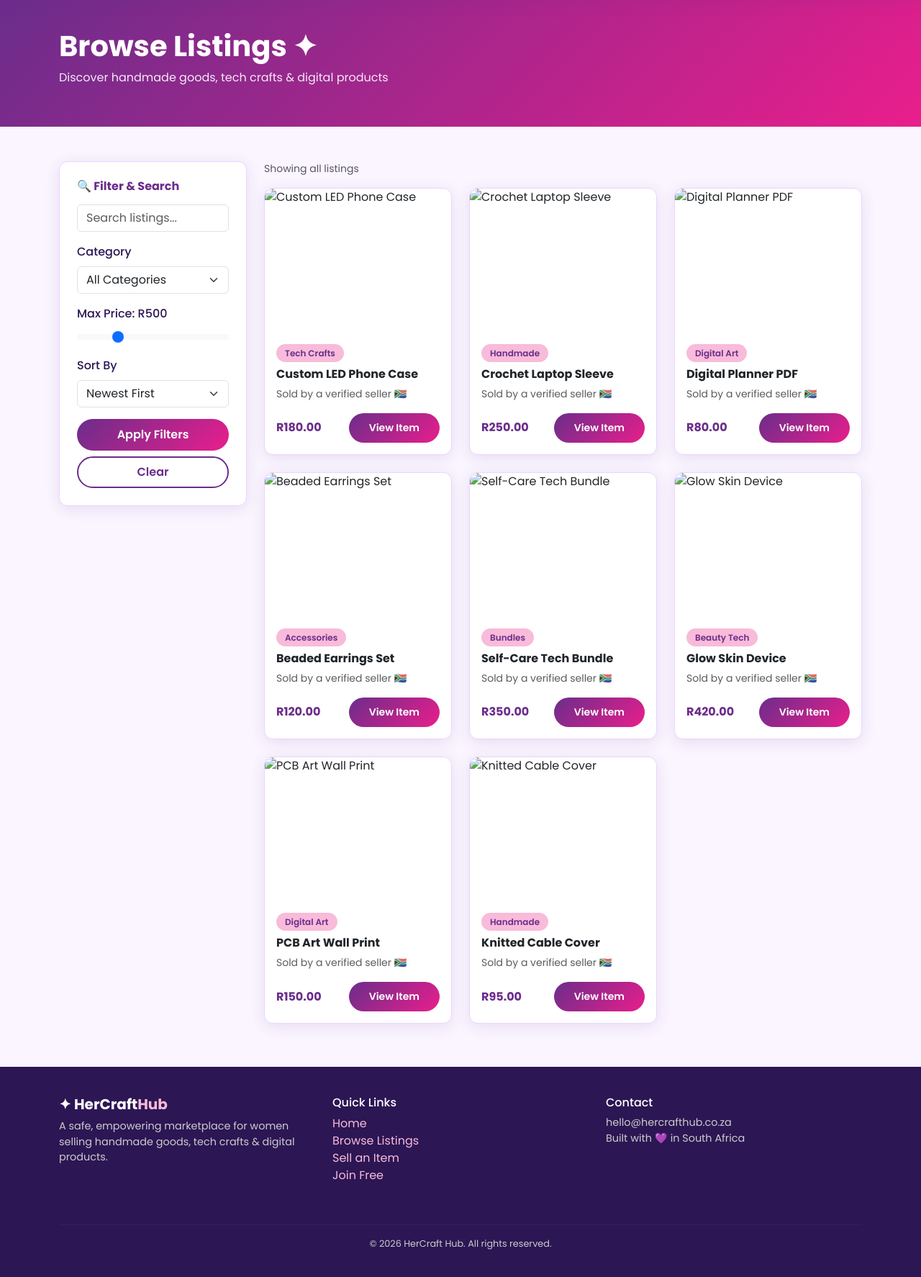
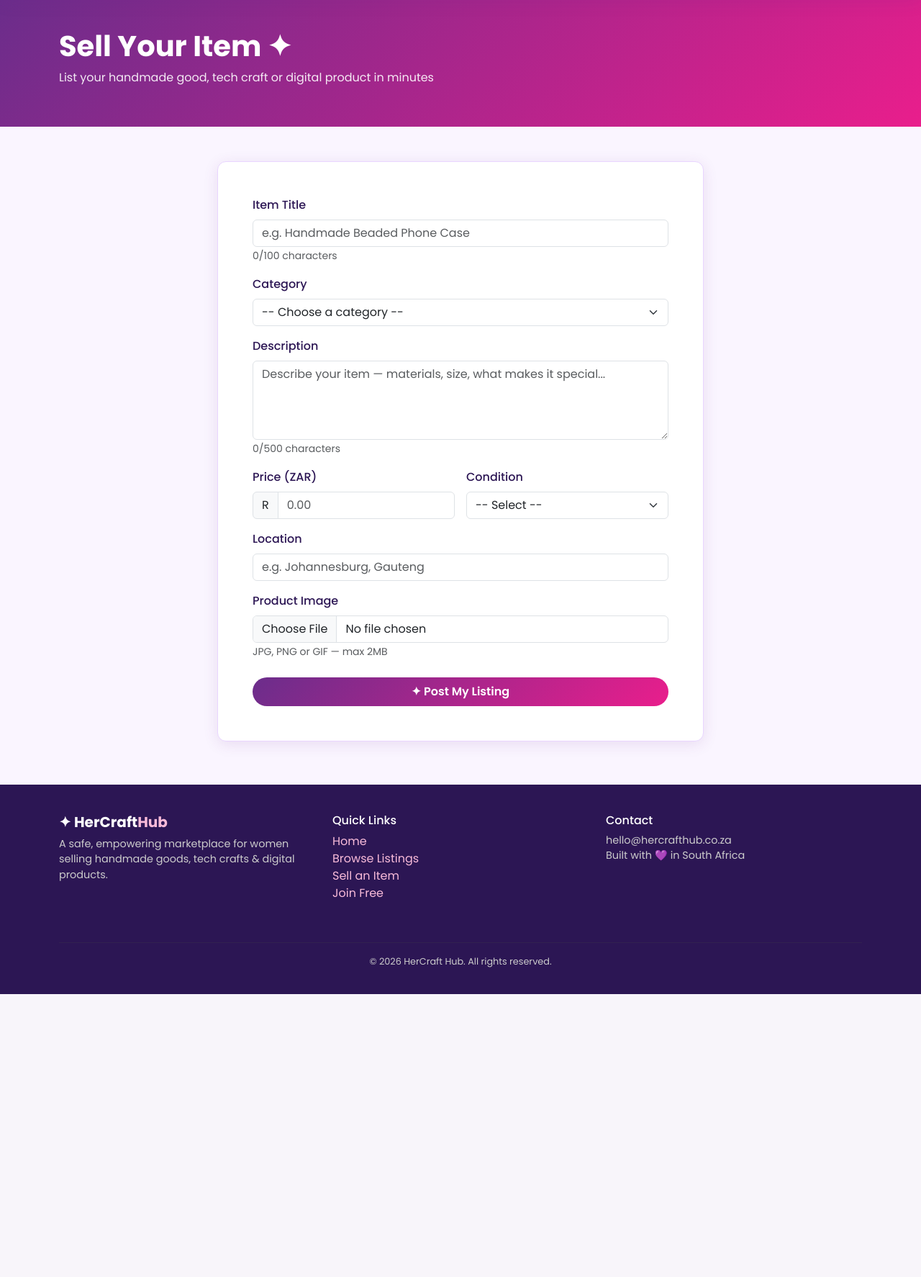
Before and after one commit to AYA310-MAX/hercrafthub, a PHP site: page /sell.php in a window 1280 px wide. Shown: the part 63-1837 px from the top of the page at 72% size. After the commit the page ends 1444 px from the top, so only its background shows below. Run offline with PHP 8.4, Linux system fonts and the light colour scheme; some libraries are stand-ins or nearby versions.

Commit message:
add all front-end pages - home, register, login, browse, sell, listing

```diff
--- a/sell.php
+++ b/sell.php
@@ -4,7 +4,7 @@
 <head>
   <meta charset="UTF-8">
   <meta name="viewport" content="width=device-width, initial-scale=1">
-  <title>Browse Listings – HerCraft Hub</title>
+  <title>Sell an Item – HerCraft Hub</title>
   <link href="https://cdn.jsdelivr.net/npm/bootstrap@5.3.0/dist/css/bootstrap.min.css" rel="stylesheet">
   <link rel="stylesheet" href="css/style.css">
 </head>
@@ -12,30 +12,34 @@
 
 <?php include 'includes/navbar.php'; ?>
 
-<!-- ── Page Header ── -->
 <section style="background:linear-gradient(135deg,#6B2D8B,#E91E8C);padding:40px 0;color:white;">
   <div class="container">
-    <h1 style="font-weight:700;">Browse Listings ✦</h1>
-    <p style="opacity:0.9;">Discover handmade goods, tech crafts &amp; digital products</p>
+    <h1 style="font-weight:700;">Sell Your Item ✦</h1>
+    <p style="opacity:0.9;">List your handmade good, tech craft or digital product in minutes</p>
   </div>
 </section>
 
-<div class="container my-5">
-  <div class="row g-4">
+<div class="container my-5" style="max-width:700px;">
+  <div class="card p-4 p-md-5">
 
-    <!-- ── Sidebar Filters ── -->
-    <div class="col-lg-3">
-      <div class="card p-4">
-        <h6 class="fw-bold mb-3" style="color:var(--purple);">🔍 Filter &amp; Search</h6>
+    <?php if(isset($_SESSION['error'])): ?>
+      <div class="alert alert-danger"><?= $_SESSION['error']; unset($_SESSION['error']); ?></div>
+    <?php endif; ?>
 
-        <!-- Search box -->
-        <input type="text" id="searchInput" class="form-control mb-3"
-               placeholder="Search listings...">
+    <form action="php/sell_action.php" method="POST" enctype="multipart/form-data" id="sellForm">
 
-        <!-- Category filter -->
-        <label class="form-label fw-500">Category</label>
-        <select id="categoryFilter" class="form-select mb-3">
-          <option value="">All Categories</option>
+      <div class="mb-3">
+        <label class="form-label">Item Title</label>
+        <input type="text" name="title" class="form-control"
+               placeholder="e.g. Handmade Beaded Phone Case"
+               maxlength="100" required>
+        <small class="text-muted"><span id="titleCount">0</span>/100 characters</small>
+      </div>
+
+      <div class="mb-3">
+        <label class="form-label">Category</label>
+        <select name="category" class="form-select" required>
+          <option value="">-- Choose a category --</option>
           <option value="Tech Crafts">💻 Tech Crafts</option>
           <option value="Handmade">🧵 Handmade</option>
           <option value="Digital Art">🎨 Digital Art</option>
@@ -43,82 +47,61 @@
           <option value="Bundles">📦 Bundles</option>
           <option value="Beauty Tech">✨ Beauty Tech</option>
         </select>
-
-        <!-- Price range -->
-        <label class="form-label fw-500">Max Price: <span id="priceLabel">R500</span></label>
-        <input type="range" id="priceRange" class="form-range mb-3"
-               min="0" max="2000" value="500" step="50">
-
-        <!-- Sort -->
-        <label class="form-label fw-500">Sort By</label>
-        <select id="sortFilter" class="form-select mb-3">
-          <option value="newest">Newest First</option>
-          <option value="price-low">Price: Low to High</option>
-          <option value="price-high">Price: High to Low</option>
-        </select>
-
-        <button class="btn btn-primary w-100" id="applyFilters">Apply Filters</button>
-        <button class="btn btn-outline-primary w-100 mt-2" id="clearFilters">Clear</button>
-      </div>
-    </div>
-
-    <!-- ── Listings Grid ── -->
-    <div class="col-lg-9">
-
-      <!-- Results count -->
-      <div class="d-flex justify-content-between align-items-center mb-3">
-        <span class="text-muted small" id="resultsCount">Showing all listings</span>
       </div>
 
-      <div class="row g-4" id="listingsGrid">
-        <?php
-          // Placeholder listings — replaced with real DB data in Phase 3
-          $items = [
-            [1,"Custom LED Phone Case","Tech Crafts",  180,"purple"],
-            [2,"Crochet Laptop Sleeve","Handmade",     250,"pink"],
-            [3,"Digital Planner PDF",  "Digital Art",   80,"teal"],
-            [4,"Beaded Earrings Set",  "Accessories",  120,"coral"],
-            [5,"Self-Care Tech Bundle","Bundles",      350,"amber"],
-            [6,"Glow Skin Device",     "Beauty Tech",  420,"green"],
-            [7,"PCB Art Wall Print",   "Digital Art",  150,"blue"],
-            [8,"Knitted Cable Cover",  "Handmade",      95,"pink"],
-          ];
-          foreach($items as $item):
-        ?>
-        <div class="col-sm-6 col-xl-4 listing-item"
-             data-category="<?= $item[2] ?>"
-             data-price="<?= $item[3] ?>"
-             data-name="<?= strtolower($item[1]) ?>">
-          <div class="card h-100">
-            <img src="https://via.placeholder.com/400x200/9B59B6/white?text=<?= urlencode($item[1]) ?>"
-                 class="card-img-top" alt="<?= $item[1] ?>">
-            <div class="card-body">
-              <span class="badge-category"><?= $item[2] ?></span>
-              <h6 class="mt-2 fw-bold"><?= $item[1] ?></h6>
-              <p class="text-muted small">Sold by a verified seller 🇿🇦</p>
-              <div class="d-flex justify-content-between align-items-center mt-3">
-                <span style="color:var(--purple);font-weight:700;">
-                  R<?= number_format($item[3],2) ?>
-                </span>
-                <a href="listing.php?id=<?= $item[0] ?>" class="btn btn-primary btn-sm">
-                  View Item
-                </a>
-              </div>
-            </div>
+      <div class="mb-3">
+        <label class="form-label">Description</label>
+        <textarea name="description" class="form-control" rows="4"
+                  placeholder="Describe your item — materials, size, what makes it special..."
+                  maxlength="500" required></textarea>
+        <small class="text-muted"><span id="descCount">0</span>/500 characters</small>
+      </div>
+
+      <div class="row g-3 mb-3">
+        <div class="col-sm-6">
+          <label class="form-label">Price (ZAR)</label>
+          <div class="input-group">
+            <span class="input-group-text">R</span>
+            <input type="number" name="price" class="form-control"
+                   placeholder="0.00" min="1" step="0.01" required>
           </div>
         </div>
-        <?php endforeach; ?>
+        <div class="col-sm-6">
+          <label class="form-label">Condition</label>
+          <select name="condition" class="form-select" required>
+            <option value="">-- Select --</option>
+            <option value="New">New</option>
+            <option value="Like New">Like New</option>
+            <option value="Good">Good</option>
+            <option value="Fair">Fair</option>
+          </select>
+        </div>
       </div>
 
-      <!-- No results message -->
-      <div id="noResults" class="text-center py-5 d-none">
-        <p style="font-size:3rem;">🔍</p>
-        <h5 style="color:var(--purple);">No listings found</h5>
-        <p class="text-muted">Try adjusting your filters</p>
-        <button class="btn btn-outline-primary" id="clearFilters2">Clear Filters</button>
+      <div class="mb-3">
+        <label class="form-label">Location</label>
+        <input type="text" name="location" class="form-control"
+               placeholder="e.g. Johannesburg, Gauteng">
       </div>
 
-    </div>
+      <div class="mb-4">
+        <label class="form-label">Product Image</label>
+        <input type="file" name="image" id="imageInput" class="form-control"
+               accept="image/*">
+        <small class="text-muted">JPG, PNG or GIF — max 2MB</small>
+
+        <!-- Image preview -->
+        <div id="imagePreview" class="mt-3 d-none">
+          <img id="previewImg" src="" alt="Preview"
+               style="max-width:100%;border-radius:12px;max-height:250px;object-fit:cover;">
+        </div>
+      </div>
+
+      <button type="submit" class="btn btn-primary w-100 py-2">
+        ✦ Post My Listing
+      </button>
+
+    </form>
   </div>
 </div>
 
@@ -126,6 +109,6 @@
 
 <script src="https://cdn.jsdelivr.net/npm/bootstrap@5.3.0/dist/js/bootstrap.bundle.min.js"></script>
 <script src="js/main.js"></script>
-<script src="js/browse.js"></script>
+<script src="js/sell.js"></script>
 </body>
 </html>
```
Also changed, not shown: index.php (+107 -0 lines), browse.php (renamed from brows.php).
